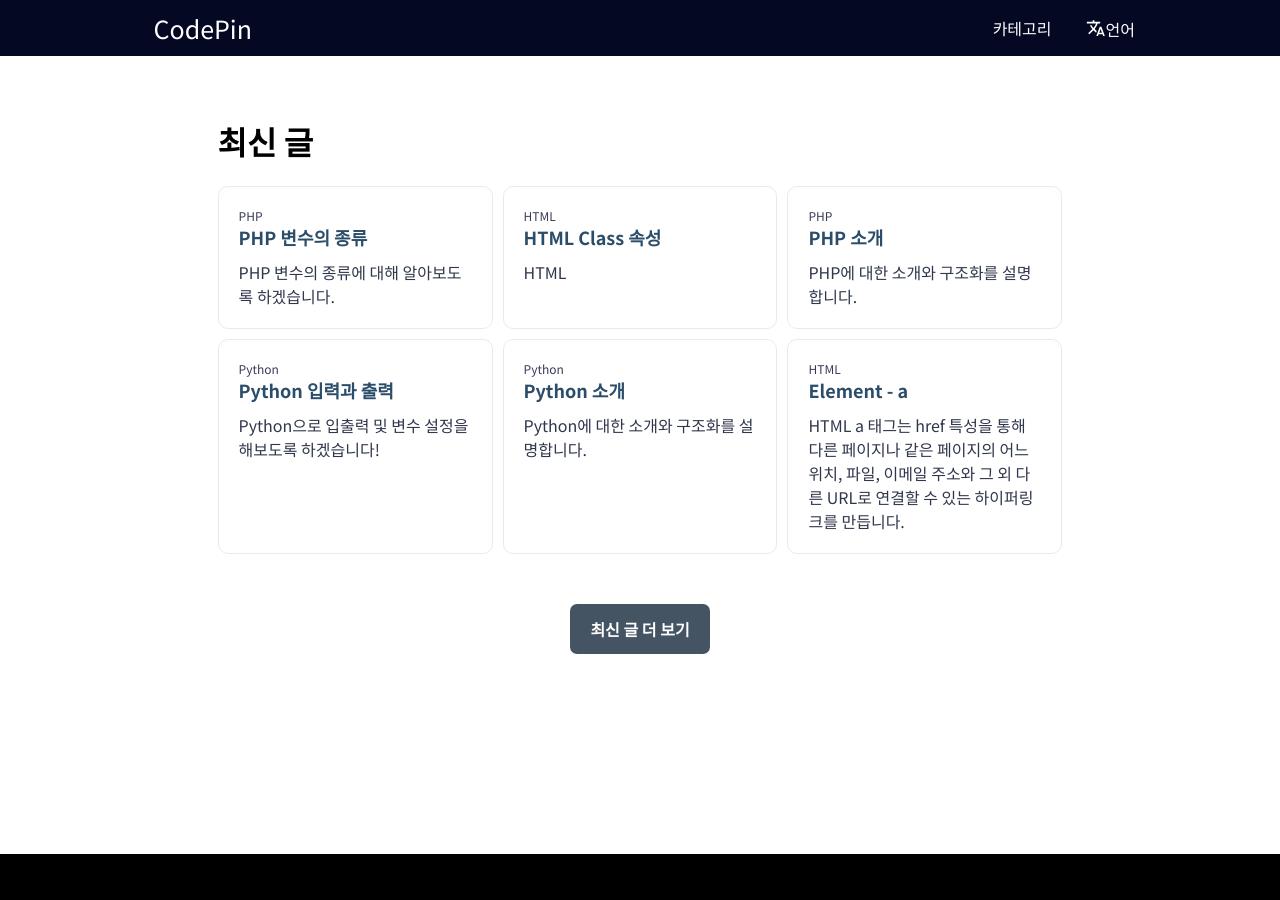
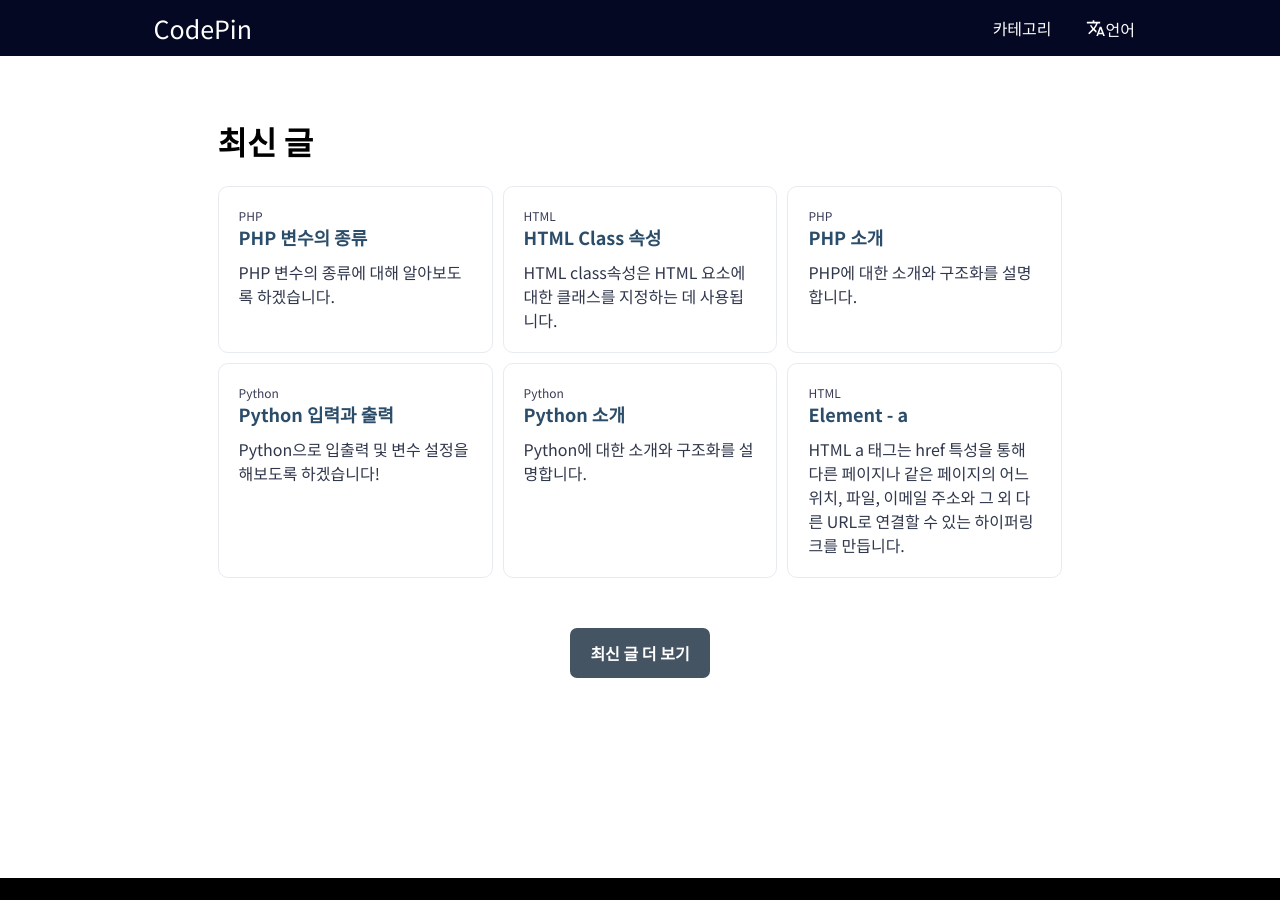
Before and after one commit to WADE-OSS/CodePin, a Jekyll site: the page built from index.html, in a window 1280 px wide and 900 px high, scrolled down 775 px. Built offline with Jekyll 4.4.1, drawn with Linux system fonts in a browser that asks for light colours; Markdown is read by kramdown in place of the engine named in the settings.

Commit message:
Update 2022-05-26-class.md

```diff
--- a/_posts/html/2022-05-26-class.md
+++ b/_posts/html/2022-05-26-class.md
@@ -1,6 +1,6 @@
 ---
 title: HTML Class 속성
-info:  HTML
+info:  HTML class속성은 HTML 요소에 대한 클래스를 지정하는 데 사용됩니다.
 categories : [HTML]
 tag : [시작하기]
 ---
```
